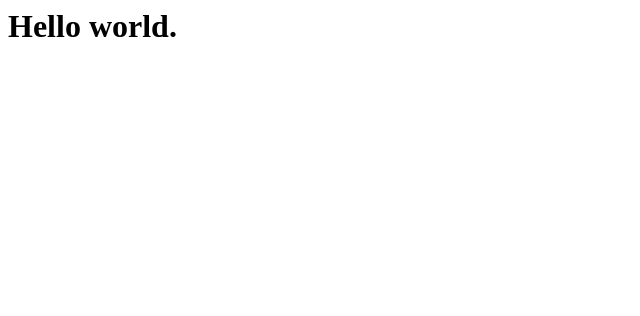
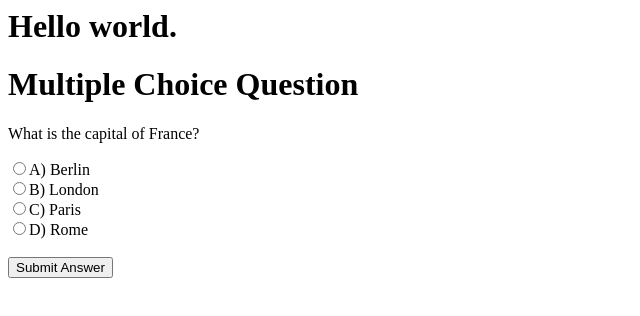
Before and after one commit to hrsummers/california-community-property-MC, a plain HTML site: page index.html in a window 1280 px wide. Shown: the whole page, without its empty margins (0-640 px from the left). Drawn offline with Linux system fonts and the light colour scheme.

Commit message:
Update index.html

```diff
--- a/index.html
+++ b/index.html
@@ -1 +1,19 @@
 <h1>Hello world.<h1>
+
+  <!DOCTYPE html>
+<html>
+<head>
+  <title>Multiple Choice Question</title>
+</head>
+<body>
+  <h1>Multiple Choice Question</h1>
+  <p>What is the capital of France?</p>
+  <form>
+    <input type="radio" name="answer" value="A">A) Berlin<br>
+    <input type="radio" name="answer" value="B">B) London<br>
+    <input type="radio" name="answer" value="C">C) Paris<br>
+    <input type="radio" name="answer" value="D">D) Rome<br><br>
+    <input type="submit" value="Submit Answer">
+  </form>
+</body>
+</html>
```
